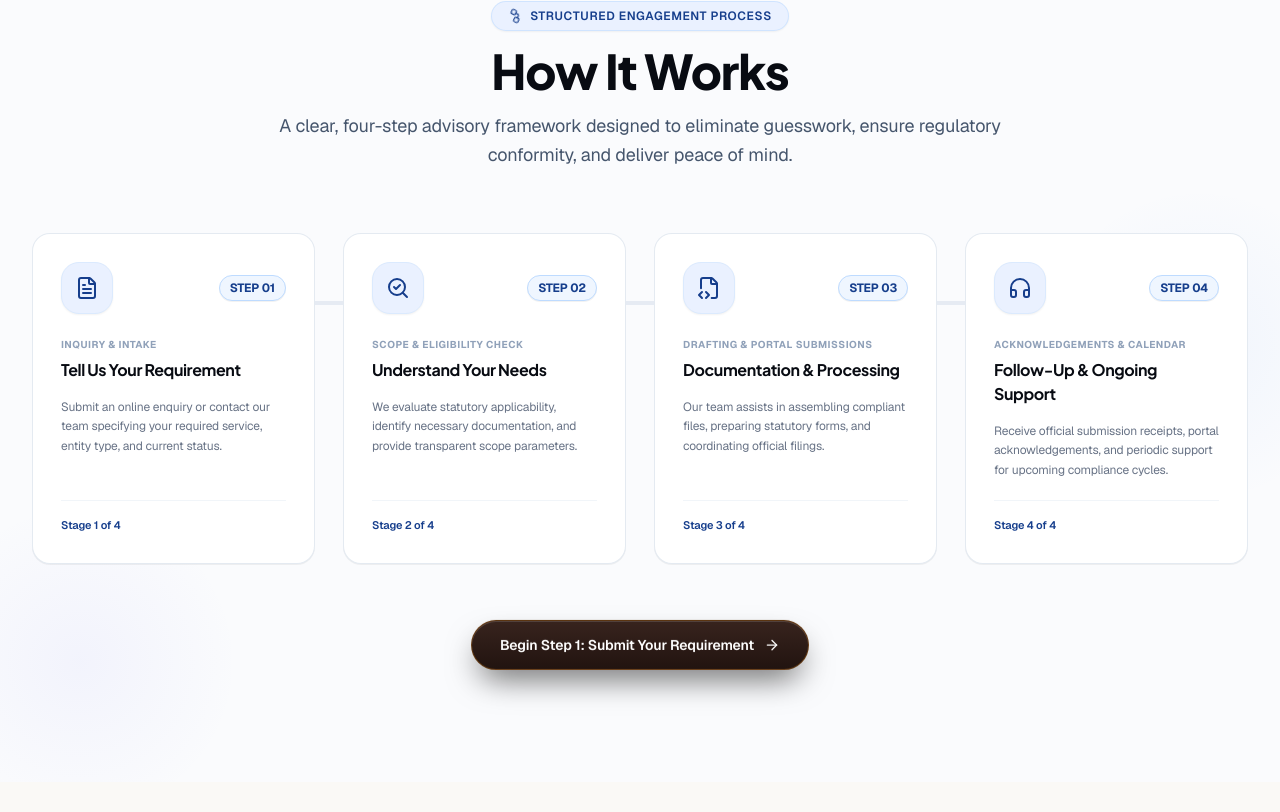
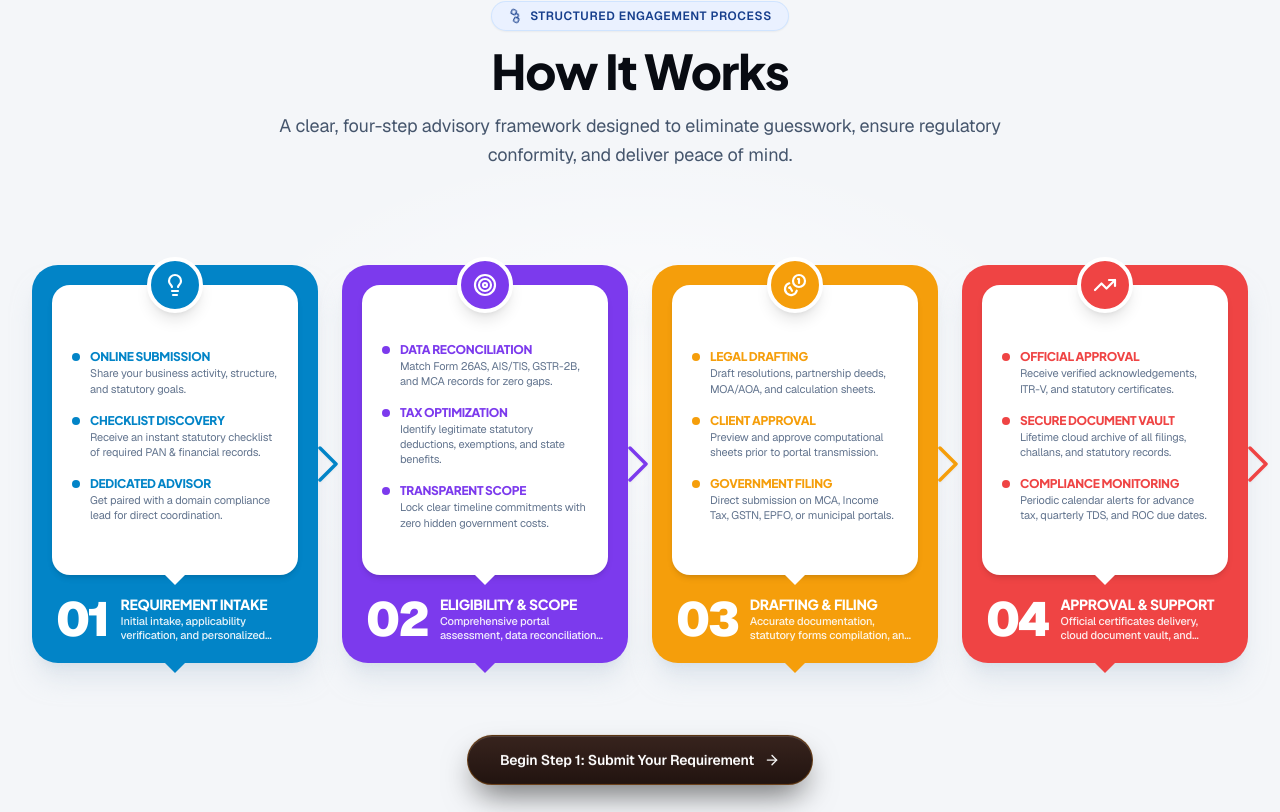
Before and after one commit to workofcharan/FINCORE, a Next.js app: page / in a window 1280 px wide. Shown: the part 4868-5680 px from the top of the page. Built offline with nearby package versions, Linux system fonts and the light colour scheme.

Commit message:
feat(process): implement 4-step infographic cards in How It Works section matching reference design

```diff
--- a/src/components/HowItWorksSection.tsx
+++ b/src/components/HowItWorksSection.tsx
@@ -2,75 +2,140 @@
 
 import React from "react";
 import {
-  FileText,
-  SearchCheck,
-  FileCode2,
-  Headphones,
+  Lightbulb,
+  Target,
+  Coins,
+  TrendingUp,
   ArrowRight,
   Workflow,
 } from "lucide-react";
 import Link from "next/link";
 import { useInView } from "@/hooks/useInView";
 
-export default function HowItWorksSection() {
-  const { ref, isInView } = useInView({ threshold: 0.1 });
+interface ProcessStep {
+  step: number;
+  numberStr: string;
+  title: string;
+  shortDesc: string;
+  icon: React.ComponentType<{ className?: string }>;
+  accentColor: string;
+  bullets: {
+    title: string;
+    desc: string;
+  }[];
+  delay: string;
+}
 
-  const steps = [
+const PROCESS_STEPS: ProcessStep[] = [
   {
     step: 1,
-      title: "Tell Us Your Requirement",
-      tagline: "Inquiry & Intake",
-      description:
-        "Submit an online enquiry or contact our team specifying your required service, entity type, and current status.",
-      icon: FileText,
-      delay: "0.10s",
+    numberStr: "01",
+    title: "REQUIREMENT INTAKE",
+    shortDesc: "Initial intake, applicability verification, and personalized scope definition.",
+    icon: Lightbulb,
+    accentColor: "#0284C7", // Cyan / Sky Blue
+    bullets: [
+      {
+        title: "ONLINE SUBMISSION",
+        desc: "Share your business activity, structure, and statutory goals.",
+      },
+      {
+        title: "CHECKLIST DISCOVERY",
+        desc: "Receive an instant statutory checklist of required PAN & financial records.",
+      },
+      {
+        title: "DEDICATED ADVISOR",
+        desc: "Get paired with a domain compliance lead for direct coordination.",
+      },
+    ],
+    delay: "0.05s",
   },
   {
     step: 2,
-      title: "Understand Your Needs",
-      tagline: "Scope & Eligibility Check",
-      description:
-        "We evaluate statutory applicability, identify necessary documentation, and provide transparent scope parameters.",
-      icon: SearchCheck,
-      delay: "0.22s",
+    numberStr: "02",
+    title: "ELIGIBILITY & SCOPE",
+    shortDesc: "Comprehensive portal assessment, data reconciliation, and advisory strategy.",
+    icon: Target,
+    accentColor: "#7C3AED", // Purple / Violet
+    bullets: [
+      {
+        title: "DATA RECONCILIATION",
+        desc: "Match Form 26AS, AIS/TIS, GSTR-2B, and MCA records for zero gaps.",
+      },
+      {
+        title: "TAX OPTIMIZATION",
+        desc: "Identify legitimate statutory deductions, exemptions, and state benefits.",
+      },
+      {
+        title: "TRANSPARENT SCOPE",
+        desc: "Lock clear timeline commitments with zero hidden government costs.",
+      },
+    ],
+    delay: "0.15s",
   },
   {
     step: 3,
-      title: "Documentation & Processing",
-      tagline: "Drafting & Portal Submissions",
-      description:
-        "Our team assists in assembling compliant files, preparing statutory forms, and coordinating official filings.",
-      icon: FileCode2,
-      delay: "0.34s",
+    numberStr: "03",
+    title: "DRAFTING & FILING",
+    shortDesc: "Accurate documentation, statutory forms compilation, and government filing.",
+    icon: Coins,
+    accentColor: "#F59E0B", // Golden Amber / Warm Yellow
+    bullets: [
+      {
+        title: "LEGAL DRAFTING",
+        desc: "Draft resolutions, partnership deeds, MOA/AOA, and calculation sheets.",
+      },
+      {
+        title: "CLIENT APPROVAL",
+        desc: "Preview and approve computational sheets prior to portal transmission.",
+      },
+      {
+        title: "GOVERNMENT FILING",
+        desc: "Direct submission on MCA, Income Tax, GSTN, EPFO, or municipal portals.",
+      },
+    ],
+    delay: "0.25s",
   },
   {
     step: 4,
-      title: "Follow-Up & Ongoing Support",
-      tagline: "Acknowledgements & Calendar",
-      description:
-        "Receive official submission receipts, portal acknowledgements, and periodic support for upcoming compliance cycles.",
-      icon: Headphones,
-      delay: "0.46s",
+    numberStr: "04",
+    title: "APPROVAL & SUPPORT",
+    shortDesc: "Official certificates delivery, cloud document vault, and calendar tracking.",
+    icon: TrendingUp,
+    accentColor: "#EF4444", // Coral / Red-Orange
+    bullets: [
+      {
+        title: "OFFICIAL APPROVAL",
+        desc: "Receive verified acknowledgements, ITR-V, and statutory certificates.",
+      },
+      {
+        title: "SECURE DOCUMENT VAULT",
+        desc: "Lifetime cloud archive of all filings, challans, and statutory records.",
+      },
+      {
+        title: "COMPLIANCE MONITORING",
+        desc: "Periodic calendar alerts for advance tax, quarterly TDS, and ROC due dates.",
+      },
+    ],
+    delay: "0.35s",
   },
 ];
+
+export default function HowItWorksSection() {
+  const { ref, isInView } = useInView({ threshold: 0.1 });
 
   return (
     <section
       ref={ref}
       id="process"
-      className="py-20 lg:py-28 bg-[#FAFBFD] relative scroll-mt-20 overflow-hidden"
+      className="py-20 lg:py-28 bg-[#F4F6F9] relative scroll-mt-20 overflow-hidden"
     >
-      {/* Decorative ambient gradient blooms */}
-      <div className="absolute top-1/3 -right-20 w-80 h-80 bg-[radial-gradient(circle,rgba(59,130,246,0.05)_0%,transparent_70%)] pointer-events-none" />
-      <div className="absolute -bottom-10 -left-20 w-80 h-80 bg-[radial-gradient(circle,rgba(99,102,241,0.05)_0%,transparent_70%)] pointer-events-none" />
+      {/* Decorative ambient gradient backdrop */}
+      <div className="absolute top-1/2 left-1/2 -translate-x-1/2 -translate-y-1/2 w-[900px] h-[500px] bg-[radial-gradient(ellipse,rgba(255,255,255,0.8)_0%,transparent_70%)] pointer-events-none" />
 
       <div className="max-w-7xl mx-auto px-4 sm:px-6 lg:px-8 relative z-10">
-        {/* Section Header with smooth entrance animation */}
-        <div
-          className={`text-center max-w-3xl mx-auto space-y-4 mb-16 transition-all duration-700 ${
-            isInView ? "animate-section-reveal" : "opacity-0 translate-y-6"
-          }`}
-        >
+        {/* Section Header */}
+        <div className="text-center max-w-3xl mx-auto space-y-4 mb-20 transition-all duration-700 animate-section-reveal">
           <div className="inline-flex items-center gap-2 px-4 py-1.5 rounded-full bg-[#EAF1FF] text-[#163E8C] text-xs font-semibold uppercase tracking-wider border border-blue-200/60 shadow-xs">
             <Workflow className="w-3.5 h-3.5 text-[#163E8C] animate-spin" style={{ animationDuration: "12s" }} />
             <span>Structured Engagement Process</span>
@@ -86,71 +151,107 @@ export default function HowItWorksSection() {
           </p>
         </div>
 
-        {/* Process Timeline: Horizontal with Animated Traveling Beam on Desktop */}
-        <div className="relative">
-          {/* Desktop Connecting Line with Traveling Energy Beam */}
-          <div className="hidden lg:block absolute top-[68px] left-[10%] right-[10%] h-1 bg-slate-200/80 rounded-full overflow-hidden z-0">
-            <div className="h-full w-48 bg-gradient-to-r from-transparent via-[#163E8C] to-transparent rounded-full animate-beam-flow shadow-sm shadow-[#163E8C]" />
-          </div>
-
-          <div className="grid grid-cols-1 md:grid-cols-2 lg:grid-cols-4 gap-7 relative z-10">
-            {steps.map((item) => {
+        {/* 4 Connected Infographic Cards Matching Reference Design */}
+        <div className="grid grid-cols-1 md:grid-cols-2 lg:grid-cols-4 gap-9 lg:gap-6 relative z-10 pt-4">
+          {PROCESS_STEPS.map((item) => {
             const Icon = item.icon;
             return (
               <div
                 key={item.step}
                 style={{ animationDelay: item.delay }}
-                  className={`bg-white rounded-2xl p-6 sm:p-7 border border-slate-200/90 shadow-2xs hover:border-[#163E8C] hover:shadow-xl hover:-translate-y-2 transition-all duration-300 flex flex-col justify-between group relative overflow-hidden ${
-                    isInView ? "animate-card-reveal" : "opacity-0 translate-y-8"
-                  }`}
+                className="relative group flex flex-col transition-all duration-300 hover:-translate-y-2"
               >
-                  {/* Subtle top indicator bar on hover */}
-                  <div className="absolute top-0 left-0 right-0 h-1 bg-gradient-to-r from-transparent via-[#163E8C]/0 to-transparent group-hover:via-[#163E8C] transition-all duration-500" />
-
-                  <div className="space-y-4">
-                    {/* Step Number & Icon */}
-                    <div className="flex items-center justify-between">
-                      <div className="w-13 h-13 rounded-2xl bg-[#EAF1FF] text-[#163E8C] flex items-center justify-center font-bold text-sm group-hover:bg-[#163E8C] group-hover:text-white group-hover:scale-110 group-hover:rotate-6 group-hover:shadow-lg group-hover:shadow-[#163E8C]/25 transition-all duration-300 shadow-xs border border-blue-100">
-                        <Icon className="w-6 h-6 transition-transform" />
-                      </div>
-                      <span className="text-xs font-bold text-[#163E8C] bg-blue-50 px-2.5 py-1 rounded-full font-mono border border-blue-200 group-hover:bg-[#163E8C] group-hover:text-white group-hover:border-[#163E8C] transition-all duration-300 shadow-2xs">
-                        STEP 0{item.step}
-                      </span>
+                {/* Right-pointing chevron connector matching reference image */}
+                <div className="hidden lg:flex absolute -right-5.5 top-1/2 -translate-y-1/2 z-20 pointer-events-none">
+                  <svg
+                    className="w-6 h-12 drop-shadow-xs transition-transform duration-300 group-hover:translate-x-1"
+                    viewBox="0 0 24 40"
+                    fill="none"
+                    stroke="currentColor"
+                    strokeWidth="3.5"
+                    strokeLinecap="round"
+                    strokeLinejoin="round"
+                    style={{ color: item.accentColor }}
+                  >
+                    <path d="M4 4L20 20L4 36" />
+                  </svg>
                 </div>
 
-                    <div>
-                      <span className="text-[10px] font-bold uppercase tracking-wider text-slate-400 group-hover:text-[#163E8C] transition-colors">
-                        {item.tagline}
-                      </span>
-                      <h3 className="text-base font-bold text-[#080B12] mt-0.5 group-hover:text-[#163E8C] transition-colors">
-                        {item.title}
-                      </h3>
+                {/* Outer Colored Base Card with rounded-3xl and bottom speech bubble tail */}
+                <div
+                  className="relative rounded-[26px] p-4.5 sm:p-5 pb-5 text-white flex flex-col justify-between shadow-xl shadow-slate-300/50 transition-all duration-300 group-hover:shadow-2xl"
+                  style={{ backgroundColor: item.accentColor }}
+                >
+                  {/* Inner White Speech Bubble Card */}
+                  <div className="relative rounded-2xl bg-white p-5 pt-9 pb-6 shadow-md shadow-black/10 flex flex-col min-h-[290px] justify-between">
+                    {/* Top Floating Circular Icon Badge */}
+                    <div
+                      className="absolute -top-7 left-1/2 -translate-x-1/2 w-14 h-14 rounded-full flex items-center justify-center text-white shadow-lg border-4 border-white transition-transform duration-300 group-hover:scale-110"
+                      style={{ backgroundColor: item.accentColor }}
+                    >
+                      <Icon className="w-6 h-6 stroke-[2.2]" />
                     </div>
 
-                    <p className="text-xs text-[#687386] leading-relaxed">
-                      {item.description}
+                    {/* 3 Checklist Bullet Points */}
+                    <div className="space-y-4 my-auto">
+                      {item.bullets.map((bullet, bIdx) => (
+                        <div key={bIdx} className="flex items-start gap-2.5">
+                          <span
+                            className="w-2 h-2 rounded-full mt-1 shrink-0"
+                            style={{ backgroundColor: item.accentColor }}
+                          />
+                          <div className="space-y-0.5 min-w-0">
+                            <h5
+                              className="text-[11px] sm:text-xs font-black uppercase tracking-wider leading-tight"
+                              style={{ color: item.accentColor }}
+                            >
+                              {bullet.title}
+                            </h5>
+                            <p className="text-[11px] text-slate-500 leading-snug">
+                              {bullet.desc}
                             </p>
                           </div>
+                        </div>
+                      ))}
+                    </div>
 
-                  <div className="pt-4 mt-5 border-t border-slate-100 flex items-center justify-between text-[11px] font-semibold text-[#163E8C]">
-                    <span>Stage {item.step} of 4</span>
-                    <span className="w-1.5 h-1.5 rounded-full bg-[#163E8C] opacity-0 group-hover:opacity-100 group-hover:scale-125 transition-all" />
+                    {/* Inner White Downward Speech Bubble Tail */}
+                    <div className="absolute -bottom-2.5 left-1/2 -translate-x-1/2 w-0 h-0 border-l-[10px] border-l-transparent border-r-[10px] border-r-transparent border-t-[10px] border-t-white" />
+                  </div>
+
+                  {/* Bottom Number & Title Section */}
+                  <div className="pt-5 px-1 flex items-center gap-3 relative z-10">
+                    {/* Giant Number */}
+                    <span className="text-4xl sm:text-5xl font-black text-white font-mono tracking-tighter leading-none select-none shrink-0">
+                      {item.numberStr}
+                    </span>
+                    {/* Title & Description */}
+                    <div className="flex-1 min-w-0">
+                      <h4 className="text-xs sm:text-sm font-black uppercase tracking-tight text-white font-heading leading-tight truncate">
+                        {item.title}
+                      </h4>
+                      <p className="text-[10px] sm:text-[11px] text-white/90 leading-tight mt-0.5 line-clamp-2 font-medium">
+                        {item.shortDesc}
+                      </p>
+                    </div>
+                  </div>
+
+                  {/* Outer Colored Card Downward Speech Bubble Tail */}
+                  <div
+                    className="absolute -bottom-2.5 left-1/2 -translate-x-1/2 w-0 h-0 border-l-[12px] border-l-transparent border-r-[12px] border-r-transparent border-t-[12px]"
+                    style={{ borderTopColor: item.accentColor }}
+                  />
                 </div>
               </div>
             );
           })}
         </div>
-        </div>
 
         {/* Action Prompt */}
-        <div
-          className={`mt-14 text-center transition-all duration-700 delay-300 ${
-            isInView ? "animate-section-reveal" : "opacity-0 translate-y-4"
-          }`}
-        >
+        <div className="mt-18 text-center transition-all duration-700 delay-300 animate-section-reveal">
           <Link
             href="/contact"
-            className="btn-pill-warm group inline-flex items-center gap-2.5 px-7 py-3.5 rounded-full text-sm font-semibold text-white cursor-pointer shadow-lg hover:shadow-xl hover:-translate-y-0.5 transition-all duration-300"
+            className="btn-pill-warm group inline-flex items-center gap-2.5 px-8 py-3.5 rounded-full text-sm font-semibold text-white cursor-pointer shadow-lg hover:shadow-xl hover:-translate-y-0.5 transition-all duration-300"
           >
             <span>Begin Step 1: Submit Your Requirement</span>
             <ArrowRight className="w-4 h-4 transition-transform group-hover:translate-x-1" />
```
Lines whose indentation alone changed are shown as unchanged.
